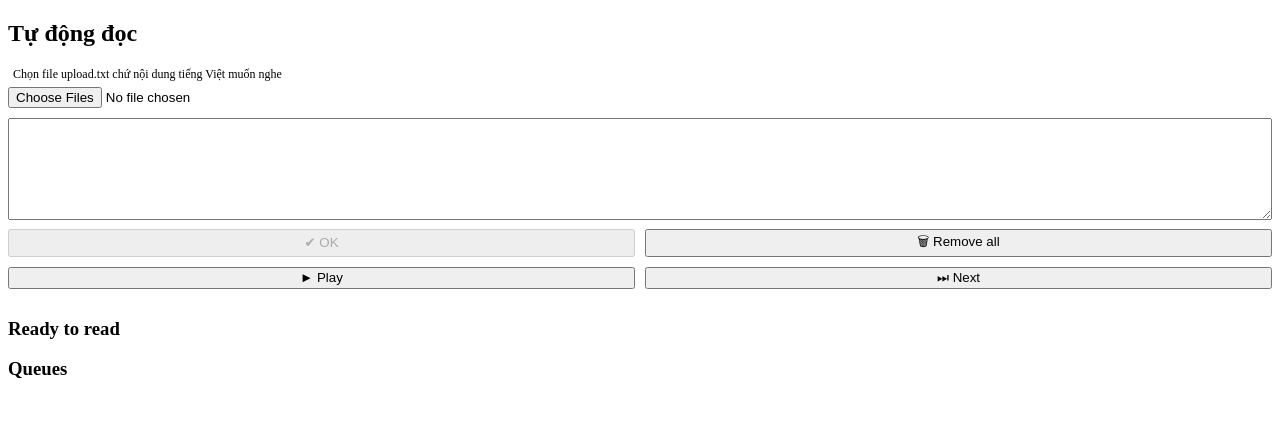
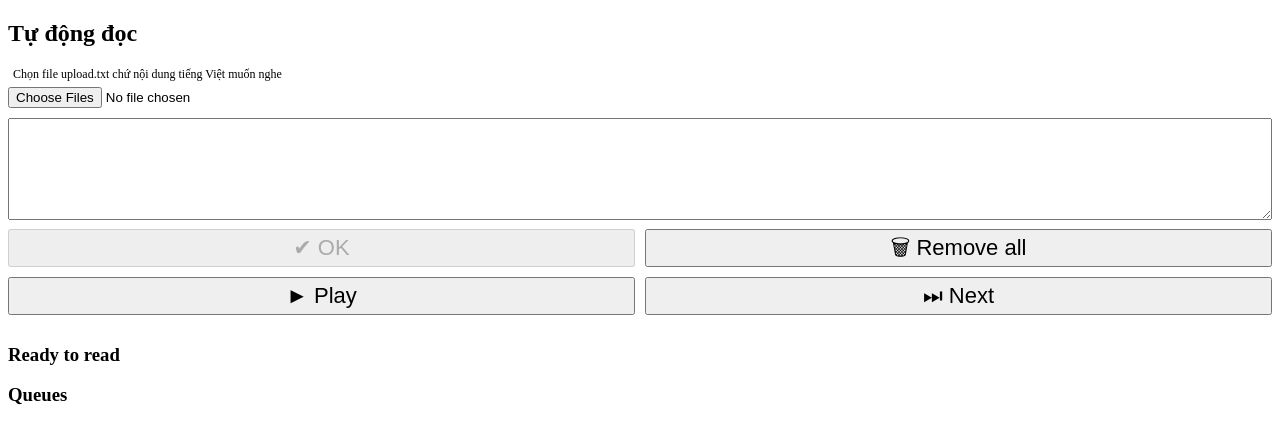
Before and after one commit to haiquang9994/tu-dong-doc, a Django app: template pages/templates/home.html in a window 1280 px wide. Shown: the part 26-470 px from the top of the page. Run offline with Django 3.2, Linux system fonts and the light colour scheme; the template is opened without the code that fills it, so the values that code supplies are empty.

Commit message:
change home.html

```diff
--- a/pages/templates/home.html
+++ b/pages/templates/home.html
@@ -8,19 +8,19 @@
         upload.txt chứ nội dung
         tiếng Việt muốn nghe</p>
     <input type="file" id="text_file" multiple style="user-select: none;-webkit-user-select:none;">
-    <div style="margin-top: 10px">
+    <div style="margin-top: 10px;user-select: none;-webkit-user-select:none;">
         <textarea style="width: 100%; padding: 5px; outline: none; max-width: 100%;margin-bottom: 5px;" rows="6"
             id="text_textarea"></textarea>
         <div style="display: flex;gap: 10px;">
-            <button id="text_textarea_btn" disabled style="user-select: none;-webkit-user-select:none;flex: 1;">✔ OK</button>
-            <button id="remove_all" style="user-select: none;-webkit-user-select:none;flex: 1;">🗑 Remove all</button>
+            <button id="text_textarea_btn" disabled style="flex: 1;line-height: 32px;font-size: 22px;">✔ OK</button>
+            <button id="remove_all" style="flex: 1;line-height: 32px;font-size: 22px;">🗑 Remove all</button>
         </div>
     </div>
 </div>
 <div style="padding: 10px 0;display: flex; gap: 10px;user-select: none;-webkit-user-select:none;">
     <!-- <button id="stop">Stop</button> -->
-    <button style="flex: 1" id="playPause" data-play="► Play" data-pause="⏸ Pause">► Play</button>
-    <button style="flex: 1" id="next">⏭ Next</button>
+    <button style="flex: 1;line-height: 32px;font-size: 22px;" id="playPause" data-play="► Play" data-pause="⏸ Pause">► Play</button>
+    <button style="flex: 1;line-height: 32px;font-size: 22px;" id="next">⏭ Next</button>
 </div>
 
 <h3 style="user-select: none;-webkit-user-select:none;">Ready to read</h3>
```
